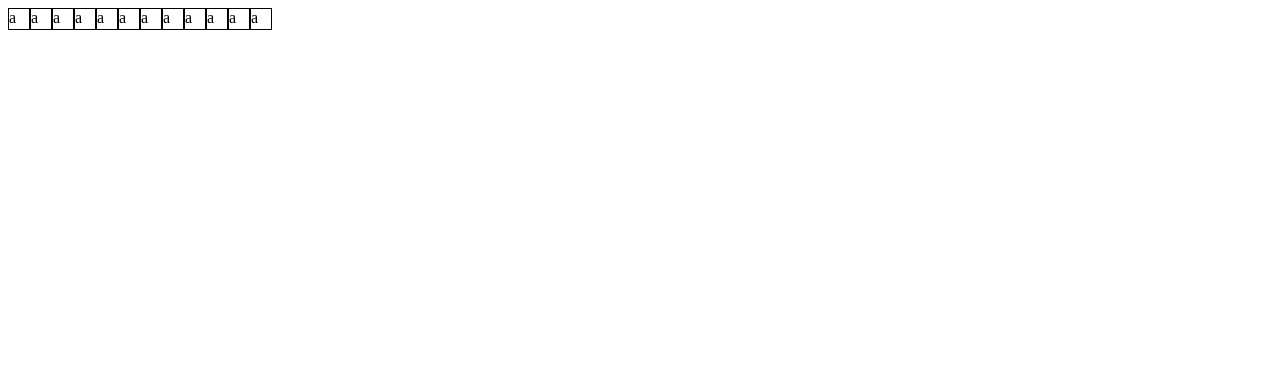
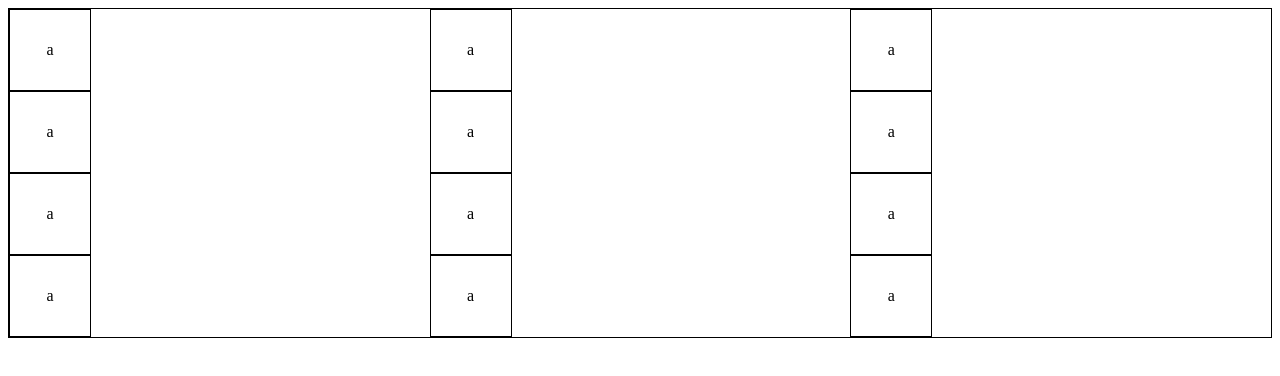
Before and after one commit to KallaiT/Hazi-2023.20.11, a plain HTML site: page index.html in a window 1280 px wide. Drawn offline with Linux system fonts and the light colour scheme.

Commit message:
jjfjjjrgjgvbv

```diff
--- a/style.css
+++ b/style.css
@@ -1,7 +1,15 @@
 #gameid div {
-    width: 20px;
-    height: 20px;
+    width: 80px;
+    height: 80px;
     border: 1px solid black;
     vertical-align: middle;
     display: inline-block;
+    justify-content: center;
+    align-items: center;
+    display: flex;
 }
+#gameid {
+    border: 1px solid black;
+    display: grid;
+    grid-template-columns: 2fr 2fr 2fr ;
+}
```
